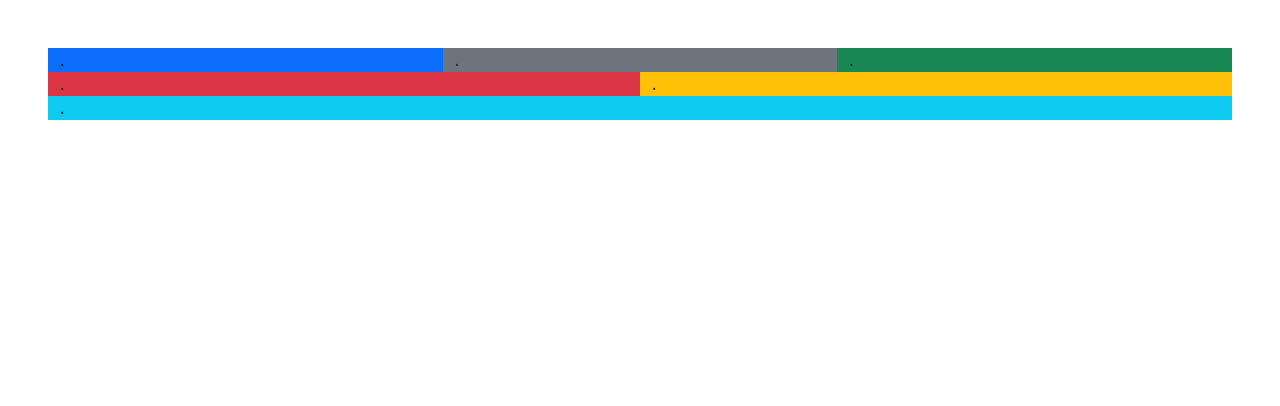
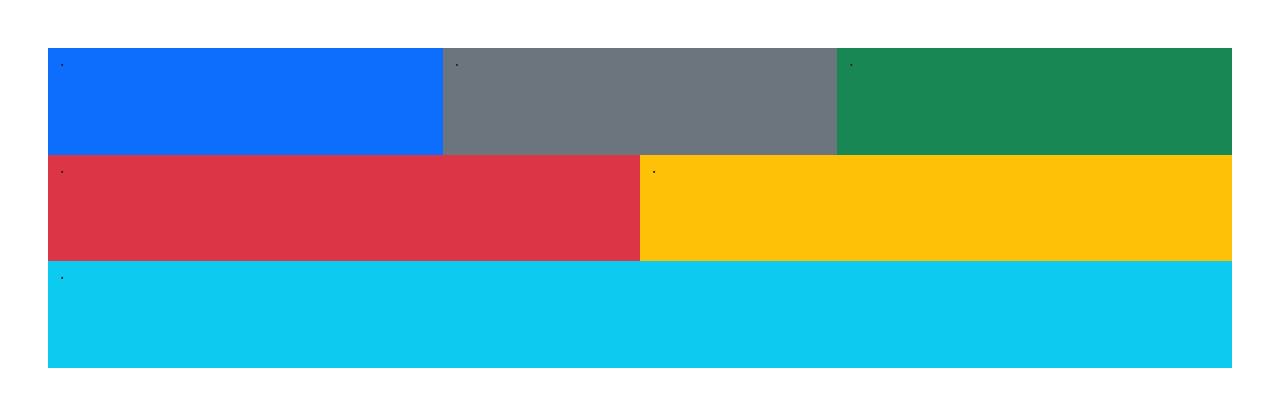
Before and after one commit to arslanmehmet1/Assignment_BootstrapBreakPoint, a plain HTML site: page index.html in a window 1280 px wide. Drawn offline with nearby package versions, Linux system fonts and the light colour scheme.

Commit message:
little changed

```diff
--- a/index.html
+++ b/index.html
@@ -10,11 +10,12 @@
       integrity="sha384-iYQeCzEYFbKjA/T2uDLTpkwGzCiq6soy8tYaI1GyVh/UjpbCx/TYkiZhlZB6+fzT"
       crossorigin="anonymous"
     />
+    <link rel="stylesheet" href="style.css" />
     <title>BreakPoint</title>
   </head>
   <body class="p-5">
     <div class="container-fluid w-100">
-      <div class="row">
+      <div class="row main">
         <div class="col-sm-6 col-md-4 bg-primary">.</div>
         <div class="col-sm-6 col-md-4 bg-secondary">.</div>
         <div class="col-sm-12 col-md-4 bg-success">.</div>
--- /dev/null
+++ b/style.css
@@ -0,0 +1,3 @@
+.main {
+  height: 20rem;
+}
```
